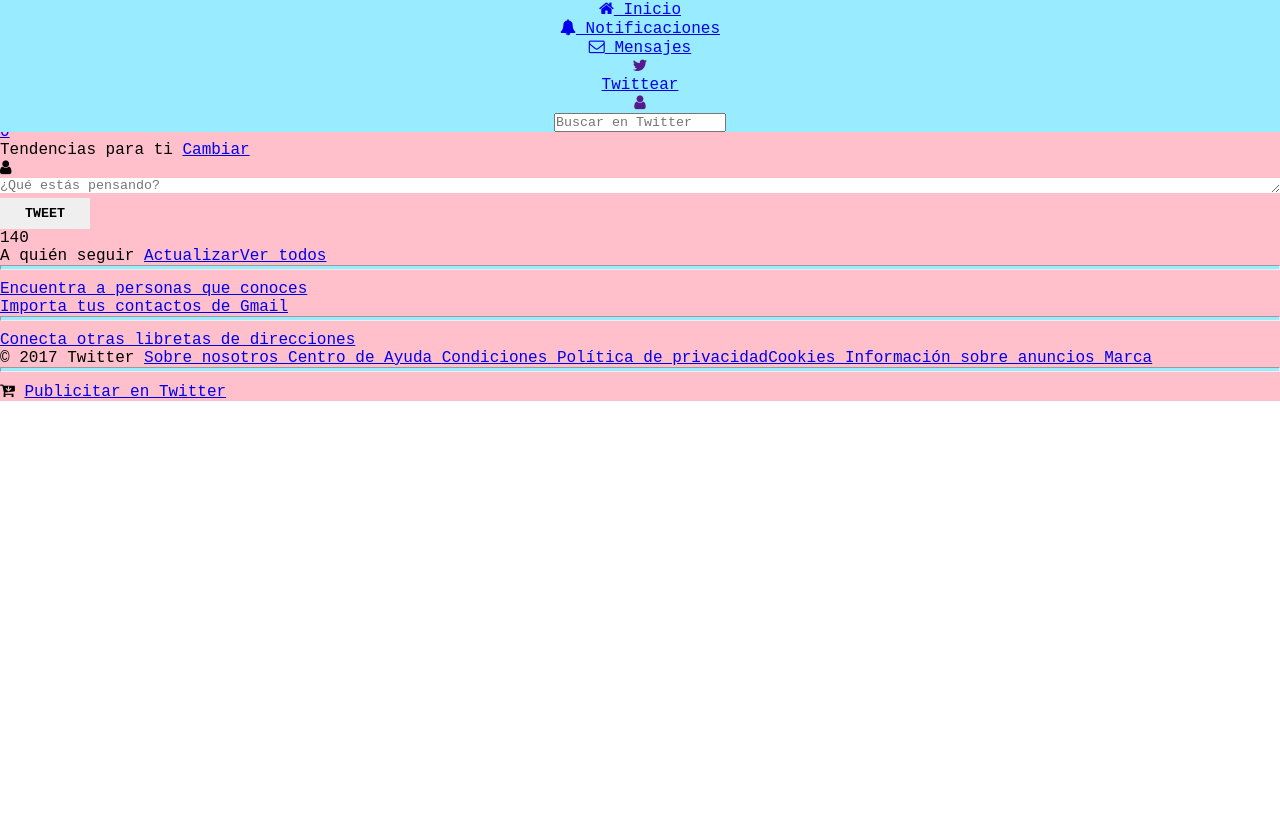
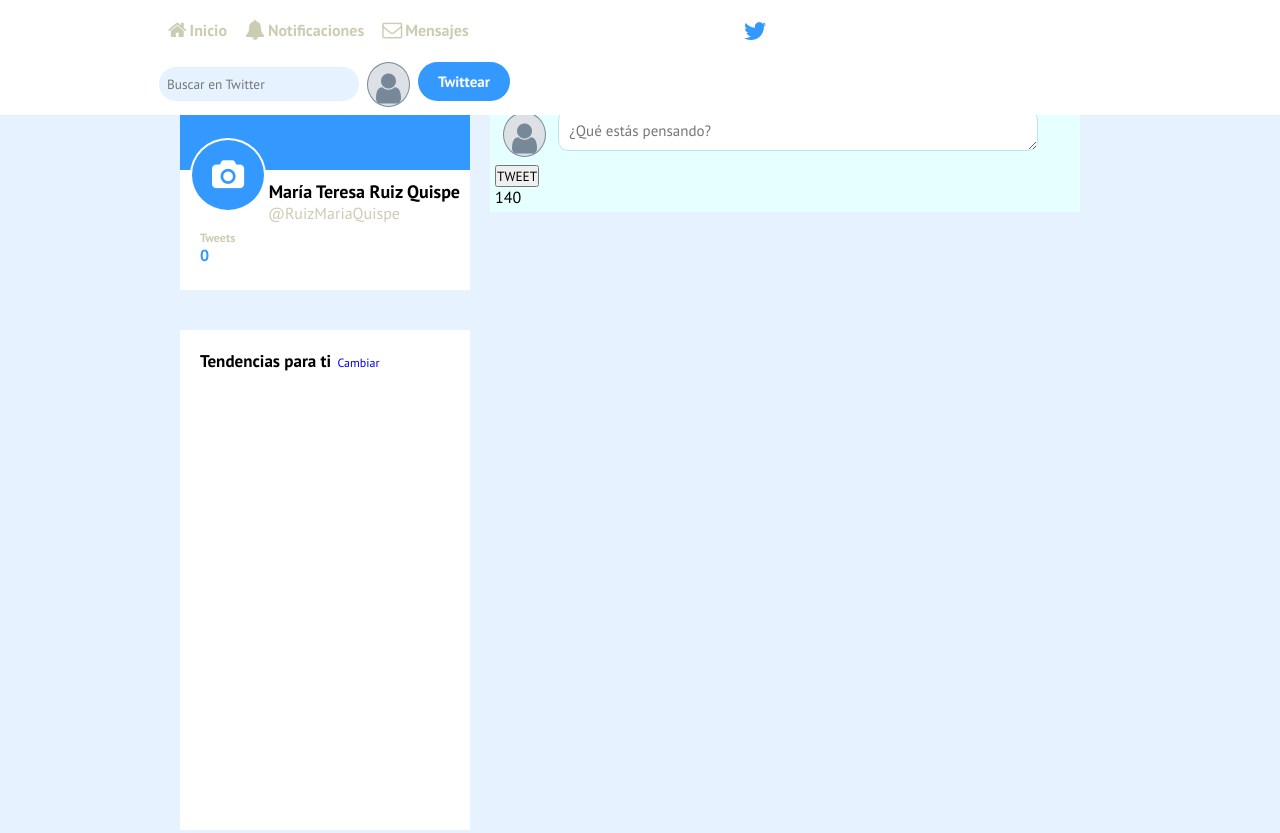
Before and after one commit to MariaRuizQ/tiwtter, a plain HTML site: page index.html in a window 1280 px wide. Shown: the top 833 px of the page. Before the commit the page ends 800 px from the top, so only its background shows below. Drawn offline with Linux system fonts and the light colour scheme.

Commit message:
Añadiendo más estilos css

```diff
--- a/css/style.css
+++ b/css/style.css
@@ -2,102 +2,347 @@
   box-sizing: border-box;
   margin: 0;
   padding: 0;
-  font-family: 'Inconsolata', monospace;
-}
-
-.text-upp{
-  text-transform: uppercase;
+  font-family: 'PT Sans', sans-serif;
 }
 
 header{
   width: 100%;
   height: 50px;
-  background-color: #99ebff;
-  justify-content: center;
-  text-align: center;
+  padding-left: 150px;
+  padding-right: 170px;
+  overflow: hidden;
   position: fixed;
   z-index: 1000;
+  background-color: white;
   display: table;
 }
 
-h1{
-  color: white;
-  font-weight: 300;
+.header{
   display: table-cell;
   vertical-align: middle;
 }
 
-main{
-  padding-top: 50px;
-  width: 100%;
-  background-color: pink;
+.contenedor:before, .contenedor:after{
+  display: table;
+  content: "";
 }
 
-figure{
+.fijando-cajas{
+  display: flex;
+  flex-wrap: wrap;
+  content: "";
+  clear: both;
+}
+
+.nav{
+  width: 330px;
+  margin-top: 20px;
+}
+
+.nav div ul{
+  position: relative;
+  list-style: none;
+}
+
+.nav div ul li a{
+  float: left;
+  display: table;
+  text-decoration: none;
+  font-weight: 700;
+  color: #ccccb3;
+}
+
+.nav div ul li a i{
+  font-size: 20px;
+  margin-left: 18px;
+  margin-right: 3px;
+}
+
+.logo{
+  width: 550px;
+  margin-top: 15px;
+  text-align: center;
+}
+
+.logo a{
+  color: #3399ff;
+  font-size: 25px;
+}
+
+.button-twittear{
+  width: 360px;
+  margin-top: 10px;
+}
+
+.button-twittear div{
+  position: relative;
+  float: right;
+}
+
+.button-twittear div input{
+  width: 200px;
+  margin-top: 10px;
+  border-radius: 20px;
+  border: none;
+  background-color: #e6f2ff;
+  padding: 8px;
+}
+
+.button-twittear div input:focus{
+  outline: none;
+  border: 2px solid #3399ff;
+  background-color: white;
+}
+
+.fa-user{
+  font-size: 35px;
+  color: #778899;
+  margin-top: 5px;
+  margin-bottom: 8px;
+  margin-left: 8px;
+  margin-right: 8px;
+  padding-left: 8px;
+  padding-top: 8px;
+  padding-right: 8px;
+  border-radius: 50%;
+  background-color: #DDE1E6;
+  border: 1px solid #778899;
+}
+
+.button{
+  margin-top: 14px;
+}
+
+.button-twitt{
+  border: none;
+  text-decoration: none;
+  padding: 10px;
+  padding-left: 20px;
+  padding-right: 20px;
+  color: white;
+  font-size: 15px;
+  font-weight: 600;
+  background-color: #3399ff;
+  border-radius: 20px;
+}
+
+main{
   width: 100%;
-  position: static;
+  height: 100%;
+  padding-left: 180px;
+  padding-right: 150px;
+  padding-top: 70px;
+  background-color: #e6f2ff;
+}
+
+.parte-izquierda{
+  width: 290px;
+  margin-top: 20px;
+}
+
+.parte-arriba{
+  height: 200px;
+}
+
+.primero{
+  height: 80px;
+  background-color: #3399ff;
+}
+
+.segundo a{
+  position: absolute;
+}
+
+.segundo a i{
+  color: white;
+  font-size: 30px;
+  padding: 20px;
+  background: #3399ff;
+  border-radius: 50%;
+  border: 2px solid white;
+  margin-top: -40px;
+  margin-left: 10px;
+}
+
+.tercero{
+  height: 120px;
+  background-color: white;
+}
+
+.tercero div{
+  padding-left: 10px;
+}
+.tercero a{
+  text-decoration: none;
+}
+
+.izquierda div{
+  float: right;
+  margin-right: 10px;
+}
+
+.uno div{
+  color: black;
+  font-size: 18px;
+  font-weight: 700;
+  margin-top: 10px;
+}
+
+.uno div:hover{
+  border-bottom: solid 1px;
+}
+
+.dos div{
+  color:#ccccb3;
+  font-weight: 500;
+  margin-right: 70px;
+}
+
+.dos div:hover{
+  border-bottom: solid 1px;
+}
+
+.abajo div{
+  color: #ccccb3;
+  padding-top: 60px;
+  font-weight: 700;
+  font-size: 12px;
+}
+
+.abajo div:hover{
+  color: #3399ff;
+}
+
+.abajo-dos div{
+  color: #3399ff;
+  font-weight: 700;
+}
+
+.parte-abajo{
+  height: 500px;
+  margin-top: 40px;
+  margin-bottom: 40px;
+  background: white;
+  padding: 20px;
+}
+
+.palabra{
+  color: black;
+  font-size: 17px;
+  font-weight: 700;
+}
+
+.enlace{
+  text-decoration: none;
+  font-size: 12px;
+  font-weight: 100;
+  margin-left: 2px;
+}
+
+.parte-central{
+  width: 590px;
+  margin: 20px;
+  /*background-color: #e6ffff;*/
+}
+
+.parte-twitter{
+  background-color: #e6ffff;
+  padding: 5px;
+}
+
+.parte-twitter textarea{
+  width: 480px;
+  margin-top: 15px;
+  padding: 10px;
+  border: 0.5px solid #BBE7EB;
+  border-radius: 10px;
+  font-size: 15px;
+}
+
+.parte-twitter textarea:focus{
+  outline: none;
+  border-radius: 10px;
+  border: 2px solid #3399ff;
+}
+
+.parte-derecha{
+  width: 290px;
+  margin-top: 20px;
+  margin-bottom: 20px;
+}
+
+.parte-derecha-arriba{
+  height: 360px;
+  margin-bottom: 20px;
+  background-color: white;
+}
+
+.parte-derecha div p{
+  padding: 10px;
+  height: 150px;
+}
+
+.derecha{
+  margin: 20px;
+}
+
+.derecha a{
+  padding:100px;
+  text-decoration: none;
 }
 
 img{
-  width: 100%;
-  opacity: 0.6;
+  width: 50px;
+  padding: 10px;
+  border: 1px solid #DDE1E6;
+  border-radius: 5px;
 }
 
-.form{
-  border-color: white;
-  margin: auto;
-  padding: 30px;
+.palabra-arriba{
+  font-weight: 700;
+  color: black;
 }
 
-.nuevo{
-  width: 370px;
-  margin-left: 600px;
-  background-color: white;
+.palabra-abajo{
+  font-size: 12px;
 }
 
-hr{
-  height: 5px;
-  color: #99ebff;
-  background-color: #99ebff;
-  margin-bottom: 10px;
+.ultima-palabra{
+  font-size: 12px;
 }
 
-button{
-
-  border: 0;
-  padding-left: 25px;
-  padding-right: 25px;
-  padding-top: 8px;
-  padding-bottom: 8px;
-  font-weight: 700;
+.derecha-abajo{
+  background-color: white;
+  margin-top: 40px;
 }
 
-textarea{
-  border: 0;
-  background-color: white;
-  justify-content: center;
+.parte-derecha-abajo{
+  width: 290px;
+  height: 120px;
+  font-size: 12px;
+  padding-top: 20px;
+  padding-left: 20px;
+  padding-right: 20px;
+  color: #D6DBE0;
 }
 
-
-
-img{
-  width: 100%;
-  opacity: 0.6;
-  position: absolute;
-  z-index: 2;
+.parte-derecha-abajo a{
+  text-decoration: none;
+  color: #D6DBE0;
+}
+.parte-derecha-abajo a:hover{
+  color: #3399ff;
+  border-bottom: 1px solid #3399ff;
 }
 
-.form{
-  margin: auto;
+.parte-derecha-abajo-2{
+  padding: 20px;
 }
 
-.form{
-  margin: auto;
-  position: absolute;
-  z-index: 3;
-  justify-content: center;
+.div{
+  height: 100px;
+  background-color: white;
+  margin-top: 1px;
+  margin-bottom: 1px;
+  padding: 12px;
 }
-
-textarea{
-  width: 100%;
-}
```
